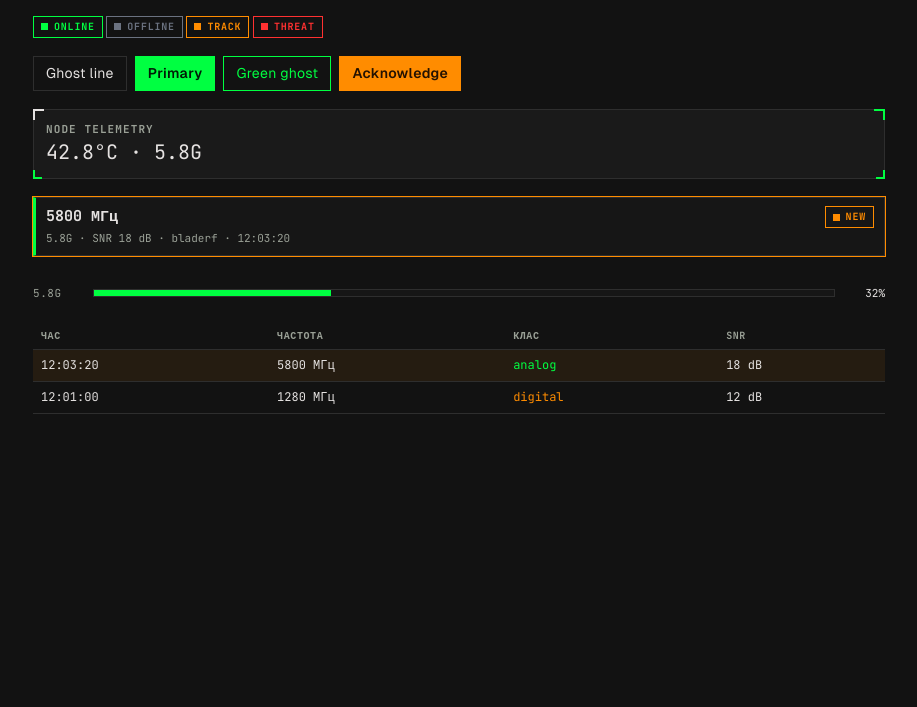
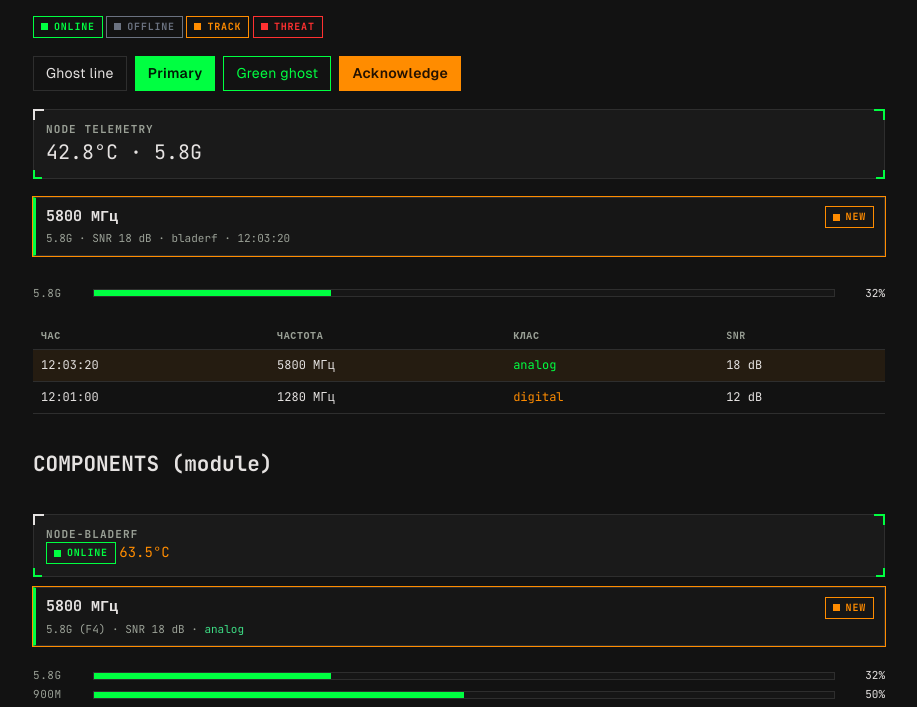
Before and after one commit to AndriyYaremenko/fpv-video-stream, a website: page dashboard/public/dev-preview.html in a window 1280 px wide. Shown: the part 103-810 px from the top of the page, without its empty margins (181-1098 px from the left). Drawn offline with Linux system fonts and the light colour scheme.

Commit message:
feat(ui): shared tactical UI component atoms

```diff
--- a/dashboard/public/dev-preview.html
+++ b/dashboard/public/dev-preview.html
@@ -19,4 +19,13 @@
   <table class="data-table"><thead><tr><th>Час</th><th>Частота</th><th>Клас</th><th>SNR</th></tr></thead>
     <tbody><tr class="is-new"><td>12:03:20</td><td>5800 МГц</td><td style="color:var(--on)">analog</td><td>18 dB</td></tr>
     <tr><td>12:01:00</td><td>1280 МГц</td><td style="color:var(--warn)">digital</td><td>12 dB</td></tr></tbody></table>
+  <h2 class="mono">COMPONENTS (module)</h2>
+  <div id="cmp-mount" style="display:flex;flex-direction:column;gap:10px"></div>
+  <script type="module">
+    import { cornerCard, detectionCard, occupancyStrip, tempSlot, pip } from '/views/components.js';
+    const m=document.getElementById('cmp-mount');
+    m.appendChild(cornerCard(`<div class="label-caps">NODE-BLADERF</div>${pip(true)} ${tempSlot(63.5)}`));
+    m.appendChild(detectionCard({band:'5.8G',center_mhz:5800,class:'analog',channel:'F4',snr_db:18},true));
+    m.appendChild(occupancyStrip({'5.8G':{},'900M':{}},{'5.8G':0.32,'900M':0.5}));
+  </script>
 </body></html>
--- /dev/null
+++ b/dashboard/public/views/components.js
@@ -0,0 +1,13 @@
+// dashboard/public/views/components.js — pure UI atoms shared by all screens.
+import { classColor, fmtFreq, fmtPct } from '/spectrum.js';
+
+export function escapeHtml(s){return String(s).replace(/[&<>"']/g,c=>({'&':'&amp;','<':'&lt;','>':'&gt;','"':'&quot;',"'":'&#39;'}[c]));}
+export function el(tag,cls,html){const e=document.createElement(tag);if(cls)e.className=cls;if(html!=null)e.innerHTML=html;return e;}
+export function fmtBitrate(k){return k==null?'—':k>=1000?`${(k/1000).toFixed(1)} Mbps`:`${k} kbps`;}
+export function fmtUptime(s){if(s==null)return '—';const h=Math.floor(s/3600),m=Math.floor((s%3600)/60);return h?`${h}год ${m}хв`:`${m}хв`;}
+export function telemetryLine(t){const p=[];if(!t)return '';if(t.rssi!=null)p.push(`RSSI ${t.rssi}`);if(t.freq!=null)p.push(String(t.freq));if(t.alarm)p.push('⚠ ALARM');return p.join(' · ');}
+export function tempSlot(c){if(c==null)return '<span class="mono">—°C</span>';const cls=c>=75?'temp-hot':c>=60?'temp-warm':'';return `<span class="mono ${cls}">${c.toFixed(1)}°C</span>`;}
+export function pip(online){return `<span class="pip ${online?'on':'off'}">${online?'ONLINE':'OFFLINE'}</span>`;}
+export function cornerCard(innerHtml){const c=el('div','card corner',innerHtml);c.insertAdjacentHTML('beforeend','<span class="cm-bl"></span><span class="cm-br"></span>');return c;}
+export function occupancyStrip(bands,occupancy){const wrap=el('div','occ');for(const band of Object.keys(bands||{})){const frac=(occupancy&&occupancy[band])||0;wrap.appendChild(el('div','occ-bar',`<span class="occ-label">${escapeHtml(band)}</span><span class="occ-track"><span class="occ-fill" style="width:${Math.round(frac*100)}%"></span></span><span class="occ-val">${fmtPct(frac)}</span>`));}return wrap;}
+export function detectionCard(det,isNew){const cls=det.class==='analog'?'analog':det.class==='digital'?'digital':'';const c=el('div',`det-card ${cls}${isNew?' is-new':''}`);const chan=det.channel?` (${escapeHtml(det.channel)})`:'';const snr=det.snr_db!=null?` · SNR ${det.snr_db} dB`:'';c.innerHTML=`<div class="dc-top"><span class="dc-freq mono">${fmtFreq(det.center_mhz)}</span>${isNew?'<span class="pip warn">NEW</span>':''}</div><div class="dc-meta">${escapeHtml(det.band||'')}${chan}${snr} · <span style="color:${classColor(det.class)}">${escapeHtml(det.class||'')}</span></div>`;return c;}
```
